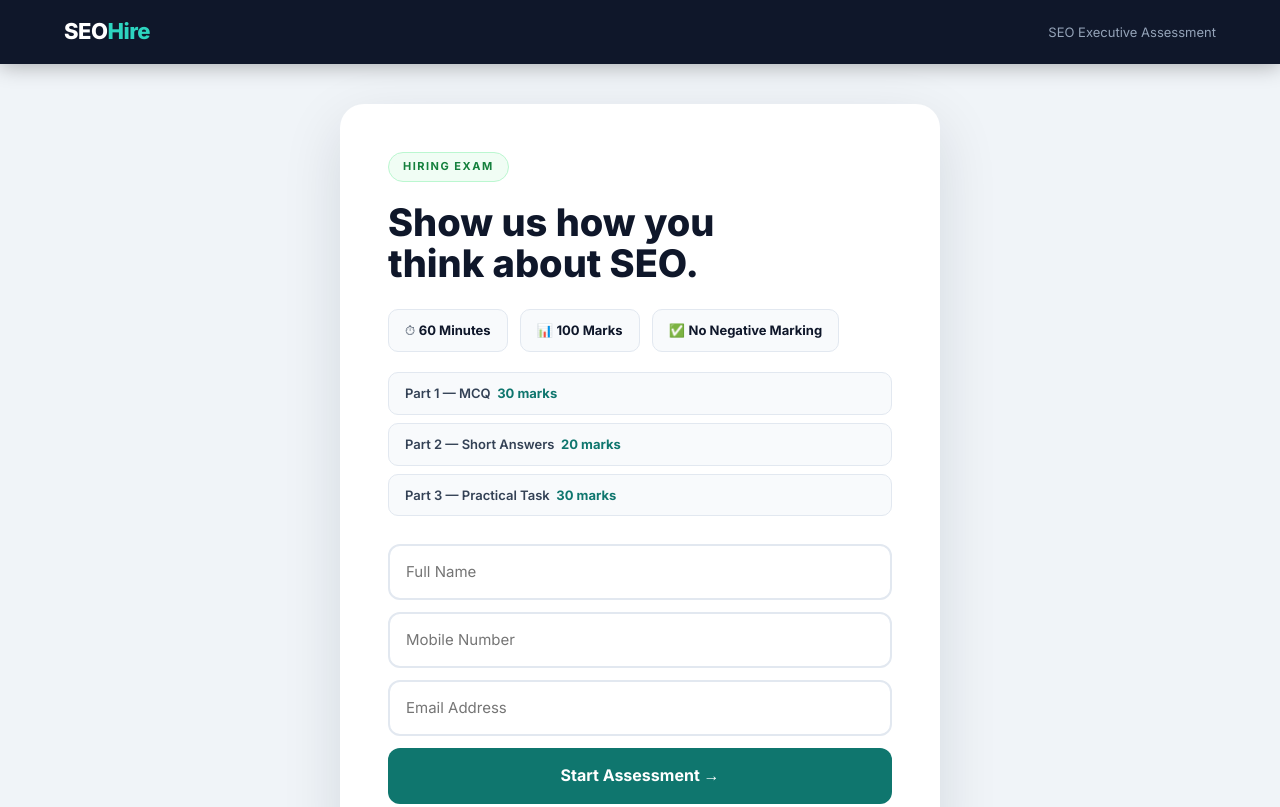
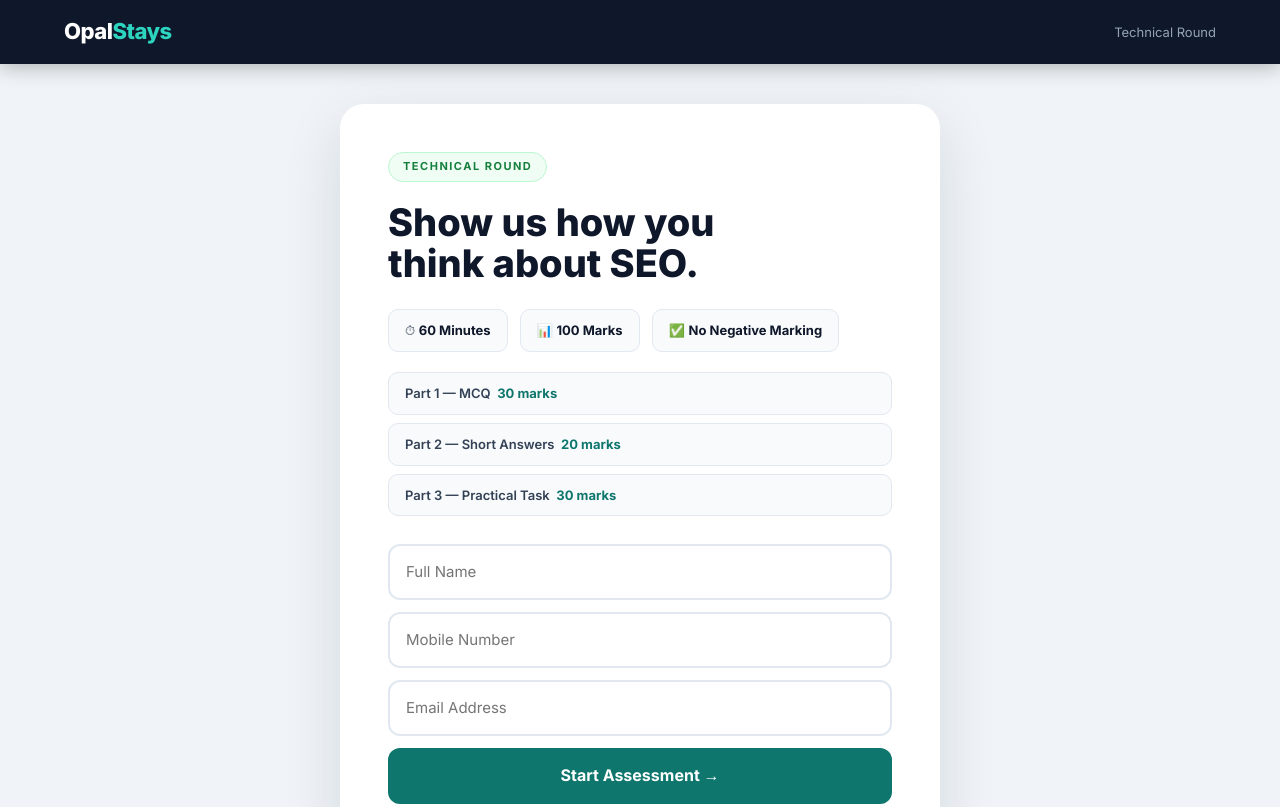
Before and after one commit to RajLathidadiya/seo-hiring-exam, a website: page public/index.html in a window 1280 px wide. Shown: the top 807 px of the page. Drawn offline with Linux system fonts and the light colour scheme; no server answers.

Commit message:
rebrand: SEOHire to OpalStays, Technical Round

```diff
--- a/public/index.html
+++ b/public/index.html
@@ -3,8 +3,8 @@
 <head>
 <meta charset="utf-8">
 <meta name="viewport" content="width=device-width,initial-scale=1">
-<title>SEO Executive Assessment — Hiring Exam</title>
-<meta name="description" content="SEO Executive hiring exam — 30 MCQs, short answers and a practical task. Total 100 marks in 60 minutes.">
+<title>OpalStays — Technical Round</title>
+<meta name="description" content="OpalStays Technical Round — 30 MCQs, short answers and a practical task. Total 100 marks in 60 minutes.">
 <link rel="preconnect" href="https://fonts.googleapis.com">
 <link rel="preconnect" href="https://fonts.gstatic.com" crossorigin>
 <link href="https://fonts.googleapis.com/css2?family=Inter:wght@400;500;600;700;800&display=swap" rel="stylesheet">
@@ -13,8 +13,8 @@
 <body>
 
 <header>
-  <div class="logo">SEO<span>Hire</span></div>
-  <small>SEO Executive Assessment</small>
+  <div class="logo">Opal<span>Stays</span></div>
+  <small>Technical Round</small>
 </header>
 
 <main>
@@ -22,7 +22,7 @@
   <!-- INTRO -->
   <section id="intro">
     <div class="intro-card">
-      <div class="badge">HIRING EXAM</div>
+      <div class="badge">TECHNICAL ROUND</div>
       <h1>Show us how you<br>think about SEO.</h1>
       <div class="meta-row">
         <div class="meta-item">⏱ <strong>60 Minutes</strong></div>
@@ -48,7 +48,7 @@
     <div class="exam-topbar">
       <div>
         <div class="exam-name" id="hello"></div>
-        <div class="exam-sub">Complete all 3 parts before submitting.</div>
+      <div class="exam-sub">OpalStays Technical Round — Complete all 3 parts before submitting.</div>
       </div>
       <div class="timer-box">
         <div class="timer-label">TIME LEFT</div>
```
Also changed, not shown: public/admin.html (+3 -3 lines).
